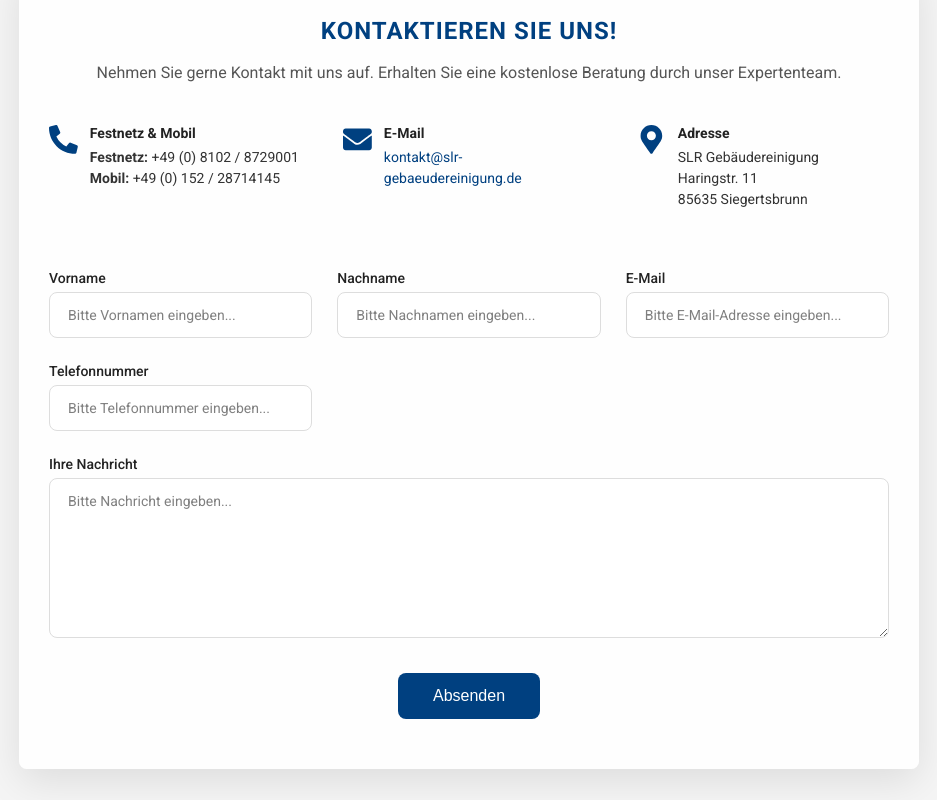
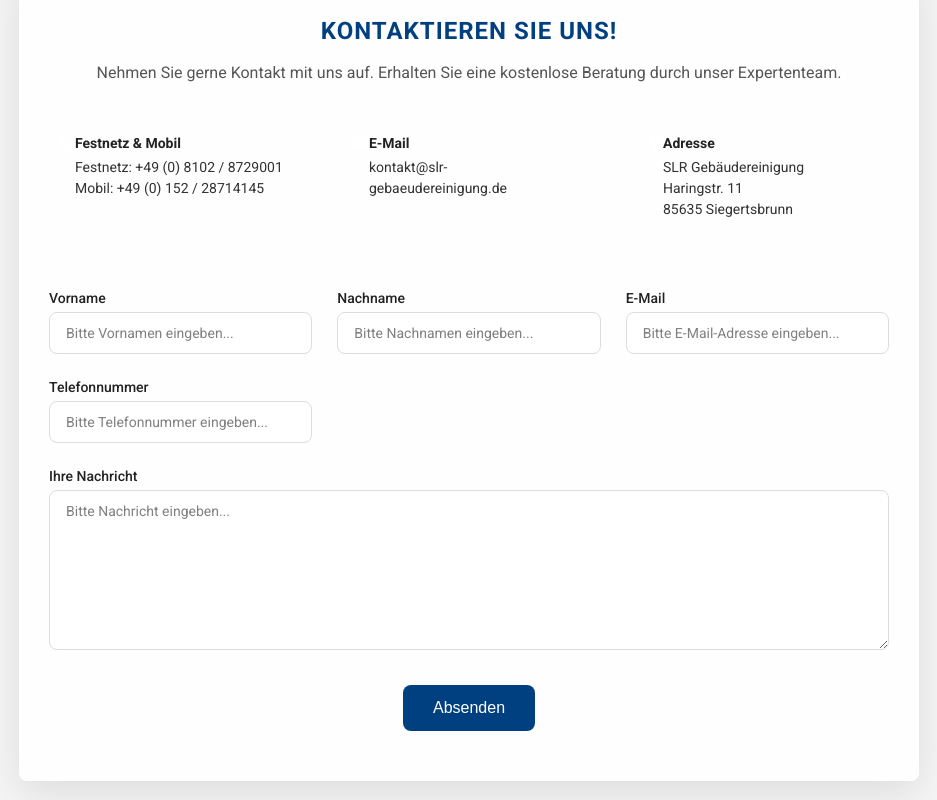
Before and after one commit to Alexandru-Dumitrel-Gheorghe/SLR-Geb-udereinigung, a React (Create React App) app: page / in a window 1280 px wide. Shown: the part 5600-6400 px from the top of the page, without its empty margins (171-1108 px from the left). Built offline with nearby package versions, Linux system fonts and the light colour scheme.

Commit message:
some updates

```diff
--- a/src/components/Contact/Contact.js
+++ b/src/components/Contact/Contact.js
@@ -76,41 +76,45 @@ const Contact = () => {
           {/* Contact Information */}
           <div className={styles.info}>
             <Suspense fallback={<div className={styles.iconPlaceholder}></div>}>
-              <div className={styles.infoItem}>
-                <FaPhoneAlt className={styles.icon} aria-hidden="true" />
+              {[
+                {
+                  icon: <FaPhoneAlt />,
+                  title: "Festnetz & Mobil",
+                  content: [
+                    "Festnetz: +49 (0) 8102 / 8729001",
+                    "Mobil: +49 (0) 152 / 28714145",
+                  ],
+                },
+                {
+                  icon: <FaEnvelope />,
+                  title: "E-Mail",
+                  content: ["kontakt@slr-gebaeudereinigung.de"],
+                },
+                {
+                  icon: <FaMapMarkerAlt />,
+                  title: "Adresse",
+                  content: [
+                    "SLR Gebäudereinigung",
+                    "Haringstr. 11",
+                    "85635 Siegertsbrunn",
+                  ],
+                },
+              ].map((item, index) => (
+                <div key={index} className={styles.infoItem}>
+                  {item.icon}
                   <div className={styles.infoText}>
-                  <h3>Festnetz & Mobil</h3>
+                    <h3>{item.title}</h3>
                     <p>
-                    <strong>Festnetz:</strong> +49 (0) 8102 / 8729001
+                      {item.content.map((text, i) => (
+                        <span key={i}>
+                          {text}
                           <br />
-                    <strong>Mobil:</strong> +49 (0) 152 / 28714145
+                        </span>
+                      ))}
                     </p>
                   </div>
                 </div>
-              <div className={styles.infoItem}>
-                <FaEnvelope className={styles.icon} aria-hidden="true" />
-                <div className={styles.infoText}>
-                  <h3>E-Mail</h3>
-                  <p>
-                    <a href="mailto:kontakt@slr-gebaeudereinigung.de">
-                      kontakt@slr-gebaeudereinigung.de
-                    </a>
-                  </p>
-                </div>
-              </div>
-              <div className={styles.infoItem}>
-                <FaMapMarkerAlt className={styles.icon} aria-hidden="true" />
-                <div className={styles.infoText}>
-                  <h3>Adresse</h3>
-                  <p>
-                    SLR Gebäudereinigung
-                    <br />
-                    Haringstr. 11
-                    <br />
-                    85635 Siegertsbrunn
-                  </p>
-                </div>
-              </div>
+              ))}
             </Suspense>
           </div>
 
@@ -147,107 +151,62 @@ const Contact = () => {
           {/* Form Fields */}
           {!isSubmitSuccessful && (
             <div className={styles.formGrid}>
-              <div className={styles.formGroup}>
-                <label htmlFor="firstName" className={styles.label}>
-                  Vorname
+              {[
+                {
+                  id: "firstName",
+                  label: "Vorname",
+                  type: "text",
+                  placeholder: "Bitte Vornamen eingeben...",
+                  required: true,
+                },
+                {
+                  id: "lastName",
+                  label: "Nachname",
+                  type: "text",
+                  placeholder: "Bitte Nachnamen eingeben...",
+                  required: true,
+                },
+                {
+                  id: "email",
+                  label: "E-Mail",
+                  type: "email",
+                  placeholder: "Bitte E-Mail-Adresse eingeben...",
+                  required: true,
+                },
+                {
+                  id: "phoneNumber",
+                  label: "Telefonnummer",
+                  type: "tel",
+                  placeholder: "Bitte Telefonnummer eingeben...",
+                  required: true,
+                },
+              ].map(({ id, label, type, placeholder, required }) => (
+                <div key={id} className={styles.formGroup}>
+                  <label htmlFor={id} className={styles.label}>
+                    {label}
                   </label>
                   <input
-                  type="text"
-                  id="firstName"
-                  name="firstName"
+                    type={type}
+                    id={id}
+                    name={id}
                     className={`${styles.input} ${
-                    errors.firstName ? styles.inputError : ""
+                      errors[id] ? styles.inputError : ""
                     }`}
-                  placeholder="Bitte Vornamen eingeben..."
-                  {...register("firstName", {
-                    required: "Vorname ist erforderlich.",
+                    placeholder={placeholder}
+                    {...register(id, {
+                      required: required
+                        ? `${label} ist erforderlich.`
+                        : undefined,
                     })}
-                  aria-invalid={errors.firstName ? "true" : "false"}
+                    aria-invalid={errors[id] ? "true" : "false"}
                   />
-                {errors.firstName && (
+                  {errors[id] && (
                     <span className={styles.errorText}>
-                    {errors.firstName.message}
+                      {errors[id].message}
                     </span>
                   )}
                 </div>
-
-              <div className={styles.formGroup}>
-                <label htmlFor="lastName" className={styles.label}>
-                  Nachname
-                </label>
-                <input
-                  type="text"
-                  id="lastName"
-                  name="lastName"
-                  className={`${styles.input} ${
-                    errors.lastName ? styles.inputError : ""
-                  }`}
-                  placeholder="Bitte Nachnamen eingeben..."
-                  {...register("lastName", {
-                    required: "Nachname ist erforderlich.",
-                  })}
-                  aria-invalid={errors.lastName ? "true" : "false"}
-                />
-                {errors.lastName && (
-                  <span className={styles.errorText}>
-                    {errors.lastName.message}
-                  </span>
-                )}
-              </div>
-
-              <div className={styles.formGroup}>
-                <label htmlFor="email" className={styles.label}>
-                  E-Mail
-                </label>
-                <input
-                  type="email"
-                  id="email"
-                  name="email"
-                  className={`${styles.input} ${
-                    errors.email ? styles.inputError : ""
-                  }`}
-                  placeholder="Bitte E-Mail-Adresse eingeben..."
-                  {...register("email", {
-                    required: "E-Mail ist erforderlich.",
-                    pattern: {
-                      value: /\S+@\S+\.\S+/,
-                      message:
-                        "Bitte geben Sie eine gültige E-Mail-Adresse ein.",
-                    },
-                  })}
-                  aria-invalid={errors.email ? "true" : "false"}
-                />
-                {errors.email && (
-                  <span className={styles.errorText}>
-                    {errors.email.message}
-                  </span>
-                )}
-              </div>
-
-              <div className={styles.formGroup}>
-                <label htmlFor="phoneNumber" className={styles.label}>
-                  Telefonnummer
-                </label>
-                <input
-                  type="tel"
-                  id="phoneNumber"
-                  name="phoneNumber"
-                  className={`${styles.input} ${
-                    errors.phoneNumber ? styles.inputError : ""
-                  }`}
-                  placeholder="Bitte Telefonnummer eingeben..."
-                  {...register("phoneNumber", {
-                    required: "Telefonnummer ist erforderlich.",
-                  })}
-                  aria-invalid={errors.phoneNumber ? "true" : "false"}
-                />
-                {errors.phoneNumber && (
-                  <span className={styles.errorText}>
-                    {errors.phoneNumber.message}
-                  </span>
-                )}
-              </div>
-
+              ))}
               <div className={styles.formGroupFull}>
                 <label htmlFor="message" className={styles.label}>
                   Ihre Nachricht
--- a/src/components/Contact/Contact.module.css
+++ b/src/components/Contact/Contact.module.css
@@ -1,4 +1,5 @@
-@import "../../styles/variables.css";
+/* Importă Google Fonts */
+@import url("https://fonts.googleapis.com/css2?family=Roboto:wght@400;500;700&family=Open+Sans:wght@400;600&display=swap");
 
 /* Global Box-Sizing */
 *,
@@ -11,11 +12,24 @@
 .contactSection {
   position: relative;
   padding: 60px 20px;
-  background-color: var(--background-color);
-  font-family: var(--font-primary);
+  background-color: #f5f5f5; /* Culoare de fundal generală */
+  font-family: "Roboto", sans-serif;
   overflow: hidden;
   margin-top: 80px;
-  transition: background-color var(--transition-speed) ease;
+  transition: background-color 0.3s ease;
+  animation: fadeIn 1s ease-out;
+}
+
+/* Fade-In Animation */
+@keyframes fadeIn {
+  from {
+    opacity: 0;
+    transform: translateY(20px);
+  }
+  to {
+    opacity: 1;
+    transform: translateY(0);
+  }
 }
 
 /* Background Element */
@@ -27,13 +41,14 @@
   height: 300px;
   background: linear-gradient(
     135deg,
-    var(--primary-color),
-    var(--secondary-color)
-  );
+    #004080,
+    #ffcc00
+  ); /* Gradient albastru închis și galben */
   z-index: -1;
   border-bottom-left-radius: 50% 20%;
   border-bottom-right-radius: 50% 20%;
   animation: backgroundAnimation 15s infinite alternate;
+  opacity: 0.8;
 }
 
 @keyframes backgroundAnimation {
@@ -50,11 +65,25 @@
   max-width: 900px;
   margin: 0 auto;
   padding: 50px 30px;
-  background-color: rgba(255, 255, 255, 0.95);
-  border-radius: var(--border-radius);
+  background-color: rgba(255, 255, 255, 0.95); /* Alb semi-transparent */
+  border-radius: 8px;
   box-shadow: 0 12px 40px rgba(0, 0, 0, 0.1);
-  transition: box-shadow var(--transition-speed) ease,
-    transform var(--transition-speed) ease;
+  transition: box-shadow 0.3s ease, transform 0.3s ease;
+  min-height: 500px;
+  overflow: hidden;
+  animation: slideIn 1s ease-out;
+}
+
+/* Slide-In Animation */
+@keyframes slideIn {
+  from {
+    opacity: 0;
+    transform: translateX(-20px);
+  }
+  to {
+    opacity: 1;
+    transform: translateX(0);
+  }
 }
 
 .container:hover {
@@ -67,30 +96,37 @@
   display: flex;
   flex-direction: column;
   align-items: center;
+  max-height: 100%;
+  overflow: hidden;
 }
 
 /* Heading */
 .heading {
-  font-size: var(--font-size-large);
-  color: var(--primary-color);
+  font-size: 1.5rem;
+  color: #004080; /* Albastru închis */
   margin-bottom: 15px;
   text-align: center;
   text-transform: uppercase;
   letter-spacing: 1px;
-  transition: color var(--transition-speed) ease;
+  transition: color 0.3s ease;
 }
 
 .heading:hover {
-  color: var(--secondary-color);
+  color: #ffcc00; /* Galben */
 }
 
 /* Subheading */
 .subheading {
-  font-size: var(--font-size-medium);
-  color: var(--text-color);
+  font-size: 1rem;
+  color: #555555; /* Culoare text general */
   margin-bottom: 40px;
   text-align: center;
   line-height: 1.6;
+  transition: color 0.3s ease;
+}
+
+.subheading:hover {
+  color: #333333; /* Text mai închis */
 }
 
 /* Contact Information */
@@ -100,6 +136,40 @@
   flex-wrap: wrap;
   margin-bottom: 40px;
   width: 100%;
+  animation: bounceIn 1s ease-out;
+}
+
+/* Bounce-In Animation */
+@keyframes bounceIn {
+  0%,
+  20%,
+  40%,
+  60%,
+  80%,
+  100% {
+    transition-timing-function: cubic-bezier(0.215, 0.61, 0.355, 1);
+  }
+  0% {
+    opacity: 0;
+    transform: scale3d(0.3, 0.3, 0.3);
+  }
+  20% {
+    transform: scale3d(1.1, 1.1, 1.1);
+  }
+  40% {
+    transform: scale3d(0.9, 0.9, 0.9);
+  }
+  60% {
+    opacity: 1;
+    transform: scale3d(1.03, 1.03, 1.03);
+  }
+  80% {
+    transform: scale3d(0.97, 0.97, 0.97);
+  }
+  100% {
+    opacity: 1;
+    transform: scale3d(1, 1, 1);
+  }
 }
 
 .infoItem {
@@ -108,47 +178,56 @@
   margin-bottom: 20px;
   width: 30%;
   min-width: 220px;
-  transition: transform 0.3s ease;
+  transition: transform 0.3s ease, box-shadow 0.3s ease;
+  border-radius: 8px;
+  padding: 10px;
 }
 
 .infoItem:hover {
   transform: translateY(-5px);
+  box-shadow: 0 8px 16px rgba(0, 0, 0, 0.2);
 }
 
 .icon {
-  color: var(--primary-color);
+  color: #004080; /* Albastru închis */
   font-size: 1.8rem;
   margin-right: 12px;
   flex-shrink: 0;
-  transition: color var(--transition-speed) ease;
+  transition: color 0.3s ease, transform 0.3s ease;
 }
 
 .infoItem:hover .icon {
-  color: var(--secondary-color);
+  color: #ffcc00; /* Galben */
+  transform: scale(1.1);
 }
 
 .infoText h3 {
   margin: 0 0 6px 0;
-  font-size: var(--font-size-small);
-  color: var(--text-color-dark);
+  font-size: 0.875rem;
+  color: #222222; /* Culoare text mai închis */
   text-transform: capitalize;
+  transition: color 0.3s ease;
+}
+
+.infoText h3:hover {
+  color: #004080; /* Albastru închis */
 }
 
 .infoText p {
   margin: 0;
-  font-size: var(--font-size-small);
-  color: var(--dark-text-color);
+  font-size: 0.875rem;
+  color: #333333; /* Text mai închis */
   line-height: 1.5;
 }
 
 .infoText a {
-  color: var(--primary-color);
+  color: #004080; /* Albastru închis */
   text-decoration: none;
-  transition: color var(--transition-speed) ease;
+  transition: color 0.3s ease, text-decoration 0.3s ease;
 }
 
 .infoText a:hover {
-  color: var(--secondary-color);
+  color: #ffcc00; /* Galben */
   text-decoration: underline;
 }
 
@@ -160,29 +239,47 @@
   align-items: center;
   justify-content: center;
   padding: 15px 20px;
-  border-radius: var(--border-radius);
+  border-radius: 8px;
   margin-bottom: 30px;
   font-weight: bold;
-  transition: background-color var(--transition-speed) ease,
-    color var(--transition-speed) ease;
+  transition: background-color 0.3s ease, color 0.3s ease, transform 0.3s ease;
 }
 
 .errorMessage {
-  background-color: rgba(220, 53, 69, 0.1);
-  color: #dc3545;
+  background-color: rgba(220, 53, 69, 0.1); /* Roșu deschis */
+  color: #dc3545; /* Roșu */
   border: 1px solid #dc3545;
+  transform: translateY(-10px);
 }
 
 .thankYouMessage {
-  background-color: rgba(40, 167, 69, 0.1);
-  color: #28a745;
+  background-color: rgba(40, 167, 69, 0.1); /* Verde deschis */
+  color: #28a745; /* Verde */
   border: 1px solid #28a745;
+  transform: translateY(-10px);
+}
+
+.errorMessage:hover,
+.thankYouMessage:hover {
+  transform: translateY(0);
 }
 
 .errorIcon,
 .successIcon {
   margin-right: 10px;
   font-size: 1.2rem;
+  animation: bounce 0.5s infinite;
+}
+
+/* Bounce Animation for Icons */
+@keyframes bounce {
+  0%,
+  100% {
+    transform: translateY(0);
+  }
+  50% {
+    transform: translateY(-5px);
+  }
 }
 
 .spinner {
@@ -213,23 +310,27 @@
 /* Labels */
 .label {
   margin-bottom: 6px;
-  font-size: var(--font-size-small);
-  color: var(--text-color-dark);
+  font-size: 0.875rem;
+  color: #222222; /* Culoare text mai închis */
   font-weight: 500;
+  transition: color 0.3s ease;
+}
+
+.label:hover {
+  color: #004080; /* Albastru închis */
 }
 
 /* Inputs and Textarea */
 .input,
 .textarea {
-  padding: 14px 18px;
-  border: 1px solid var(--border-color);
-  border-radius: var(--border-radius);
-  font-size: var(--font-size-small);
-  transition: border-color var(--transition-speed) ease,
-    box-shadow var(--transition-speed) ease;
+  padding: 12px 16px;
+  border: 1px solid #dddddd; /* Culoare de border */
+  border-radius: 8px;
+  font-size: 0.875rem;
+  transition: border-color 0.3s ease, box-shadow 0.3s ease, transform 0.3s ease;
   background-color: #fff;
-  color: var(--dark-text-color);
-  font-family: var(--font-primary);
+  color: #333333; /* Text mai închis */
+  font-family: "Roboto", sans-serif;
 }
 
 .input::placeholder,
@@ -239,19 +340,21 @@
 
 .input:focus,
 .textarea:focus {
-  border-color: var(--primary-color);
+  border-color: #004080; /* Albastru închis */
   outline: none;
   box-shadow: 0 0 8px rgba(0, 123, 255, 0.3);
+  transform: scale(1.02);
 }
 
 .inputError {
-  border-color: #dc3545;
+  border-color: #dc3545; /* Roșu pentru erori */
 }
 
 .errorText {
-  color: #dc3545;
-  font-size: var(--font-size-small);
+  color: #dc3545; /* Roșu pentru text de eroare */
+  font-size: 0.875rem;
   margin-top: 5px;
+  animation: fadeIn 0.5s ease-out;
 }
 
 /* Textarea */
@@ -263,31 +366,31 @@
 /* Submit Button */
 .submitButton {
   margin-top: 35px;
-  padding: 14px 35px;
-  background-color: var(--primary-color);
-  color: #fff;
+  padding: 14px 30px;
+  background-color: #004080; /* Albastru închis */
+  color: #ffffff; /* Text alb */
   border: none;
-  border-radius: var(--border-radius);
+  border-radius: 8px;
   font-size: 1rem;
   cursor: pointer;
-  transition: background-color var(--transition-speed) ease, transform 0.2s ease;
+  transition: background-color 0.3s ease, transform 0.2s ease;
   display: flex;
   align-items: center;
   justify-content: center;
 }
 
 .submitButton:hover:not(:disabled) {
-  background-color: var(--secondary-color);
+  background-color: #ffcc00; /* Galben */
   transform: translateY(-3px);
 }
 
 .submitButton:disabled {
-  background-color: #a1a1a1;
+  background-color: #a1a1a1; /* Gri pentru stare dezactivată */
   cursor: not-allowed;
 }
 
 .submitButton:focus {
-  outline: 2px solid var(--primary-color);
+  outline: 2px solid #004080; /* Albastru închis */
   outline-offset: 2px;
 }
 
@@ -325,38 +428,49 @@
 
   .container {
     padding: 40px 20px;
+    min-height: 450px;
   }
 
   .heading {
-    font-size: var(--font-size-medium);
+    font-size: 1rem;
   }
 
   .subheading {
-    font-size: var(--font-size-small);
+    font-size: 0.875rem;
   }
 
   .submitButton {
     width: 100%;
     padding: 14px;
   }
+
+  .input:focus,
+  .textarea:focus {
+    box-shadow: 0 0 6px rgba(0, 123, 255, 0.2);
+  }
+
+  .input,
+  .textarea {
+    padding: 12px 16px;
+  }
 }
 
 @media (max-width: 480px) {
   .heading {
-    font-size: var(--font-size-base);
+    font-size: 1rem;
   }
 
   .subheading {
-    font-size: calc(var(--font-size-small) - 0.1rem);
+    font-size: 0.775rem;
   }
 
   .input,
   .textarea {
-    font-size: calc(var(--font-size-small) - 0.1rem);
+    font-size: 0.775rem;
   }
 
   .submitButton {
-    font-size: var(--font-size-small);
+    font-size: 0.875rem;
     padding: 12px;
   }
 }
--- a/src/styles/variables.css
+++ b/src/styles/variables.css
@@ -1,25 +1,14 @@
+/* variables.css */
+
 :root {
   --primary-color: #004080; /* Albastru închis */
   --secondary-color: #ffcc00; /* Galben */
-  --background-color: #f5f5f5; /* Culoare de fundal generală */
   --light-text-color: #ffffff;
   --dark-text-color: #333333;
-  --text-color: #555555;
-  --text-color-dark: #222222;
-  --border-color: #dddddd;
   --navbar-height: 80px;
   --transition-speed: 0.3s;
-  --border-radius: 8px;
   --font-primary: "Roboto", sans-serif;
   --font-secondary: "Open Sans", sans-serif;
-  --font-size-base: 1rem;
-  --font-size-small: 0.875rem;
-  --font-size-medium: 1rem;
-  --font-size-large: 1.5rem;
-
-  /* Stări suplimentare */
-  --error-color: #dc3545;
-  --success-color: #28a745;
 }
 
 /* Importă Google Fonts */
```
Lines whose indentation alone changed are shown as unchanged.
